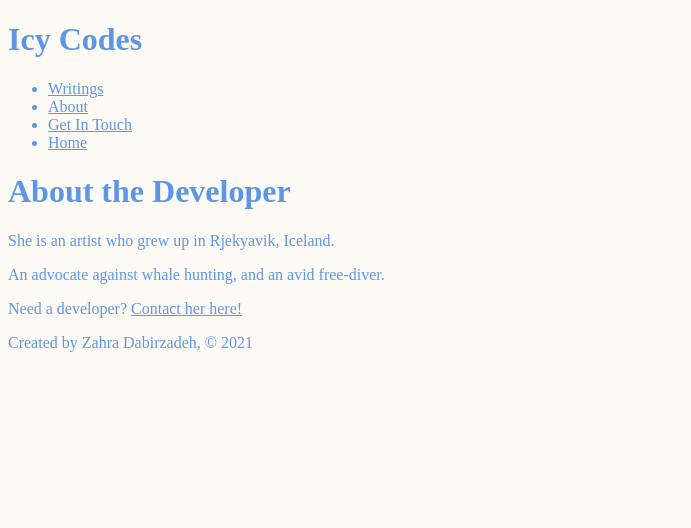
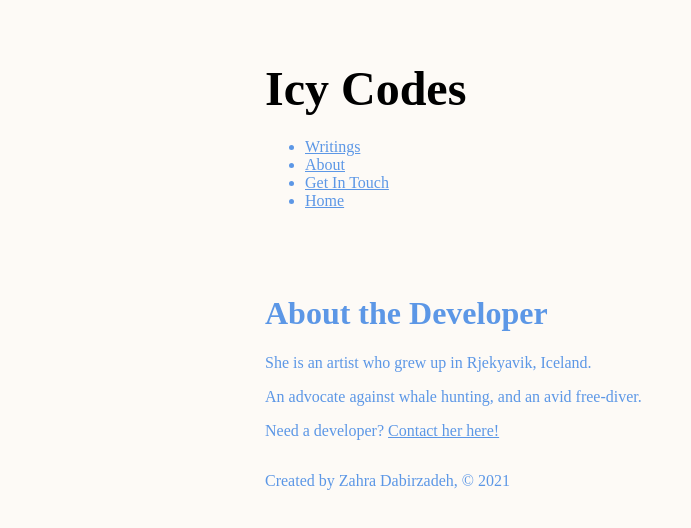
Before and after one commit to grimxreaper/gatsby_project, a Gatsby site: page /about in a window 1280 px wide. Shown: the whole page, without its empty margins (0-691 px from the left). Built offline with nearby package versions, Linux system fonts and the light colour scheme; Gatsby itself is replaced by a stand-in of ours.

Commit message:
adding and linking scss styles

```diff
--- a/gatsby-config.js
+++ b/gatsby-config.js
@@ -1,4 +1,3 @@
-
 module.exports = {
   plugins: [`gatsby-plugin-sass`],
 }
--- a/src/components/header.js
+++ b/src/components/header.js
@@ -1,13 +1,16 @@
 import React from 'react'
 import { Link } from 'gatsby';
-
+import * as headerStyles from './header.module.scss';
 
 const Header  = () => {
     return (
         <div>
-            <h1>Icy Codes</h1>
+            <header className={headerStyles.header}>
+            <h1>
+                <Link className={headerStyles.title} to="/">Icy Codes</Link>
+            </h1>
             <nav>
-                <ul>
+                <ul className={headerStyles.navList}>
                     <li><Link to="../blog">Writings</Link> </li>
                     <li><Link to="../about">About</Link></li>
                     <li><Link to="../contact">Get In Touch</Link> </li>
@@ -15,6 +18,7 @@
                 </ul>
 
             </nav>
+            </header>
         </div>
     )
 }
--- /dev/null
+++ b/src/components/header.module.scss
@@ -0,0 +1,19 @@
+.header {
+    padding: 1rem 0 3rem;
+
+
+}
+.title {
+    color: black;
+    font-size: 3rem;
+    text-decoration: none;
+}
+.nav-list {
+    display: flex;
+    list-style-type: none;
+    margin: 0;
+}
+
+.link {
+    color: purple;
+}
--- a/src/components/layout.js
+++ b/src/components/layout.js
@@ -2,12 +2,15 @@
 import Header from './header'
 import Footer from './footer'
 import '../styles/index.scss'
+import * as layoutStyles from './layout.module.scss';
 
 const Layout = (props) => {
     return (
-        <div>
-            <Header />
-            {props.children}
+        <div className={layoutStyles.container}>
+            <div>
+                <Header className={layoutStyles.content}/>
+                {props.children}
+            </div>
             <Footer />
         </div>
     )
--- /dev/null
+++ b/src/components/layout.module.scss
@@ -0,0 +1,13 @@
+.container {
+    margin: 0 auto;
+    max-width: 750px;
+    padding: 1rem;
+
+    display: flex;
+    flex-direction: column;
+    min-height: 100vh;
+}
+
+.content {
+    flex-grow: 1;
+}
--- a/src/styles/index.scss
+++ b/src/styles/index.scss
@@ -1,4 +1,6 @@
+$color: #fdfaf6;
+
 * {
-    background-color: #fdfaf6;
+    background-color: $color;
     color: rgb(92, 151, 230);
 }
```
